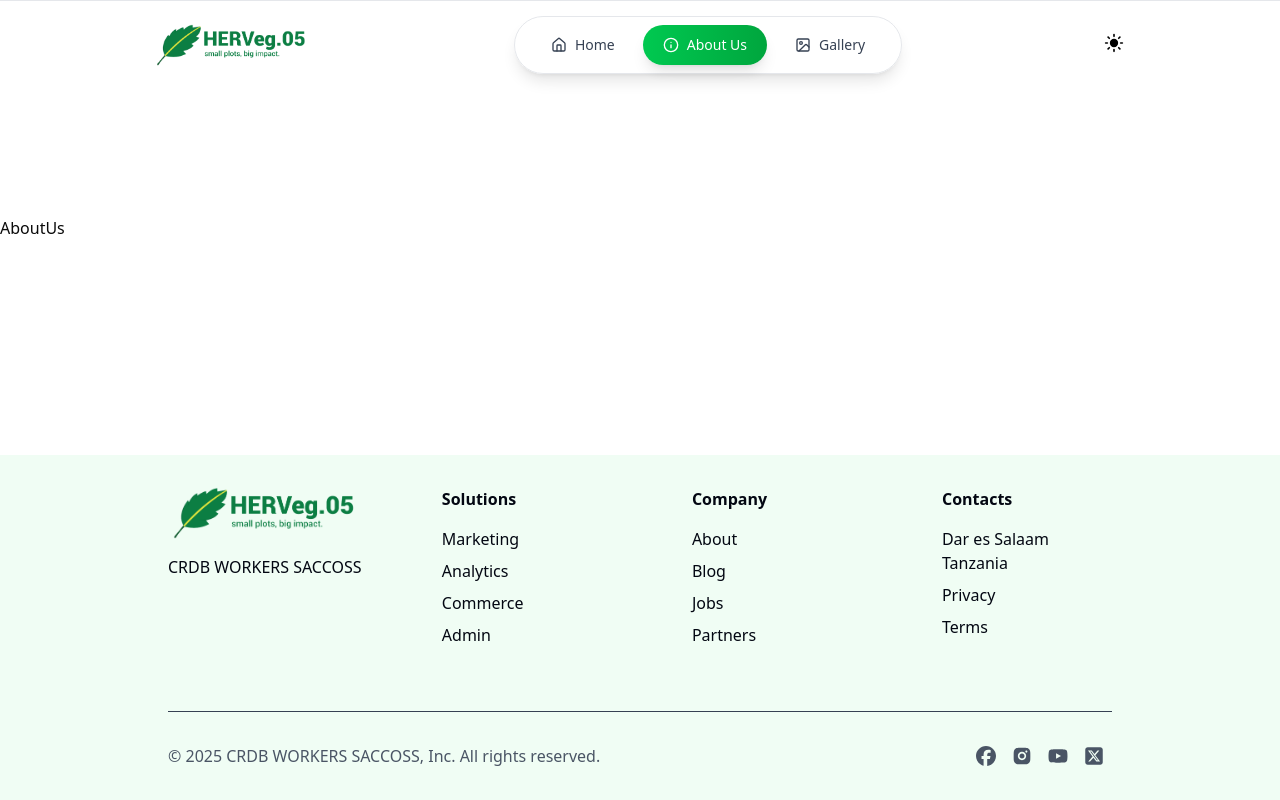
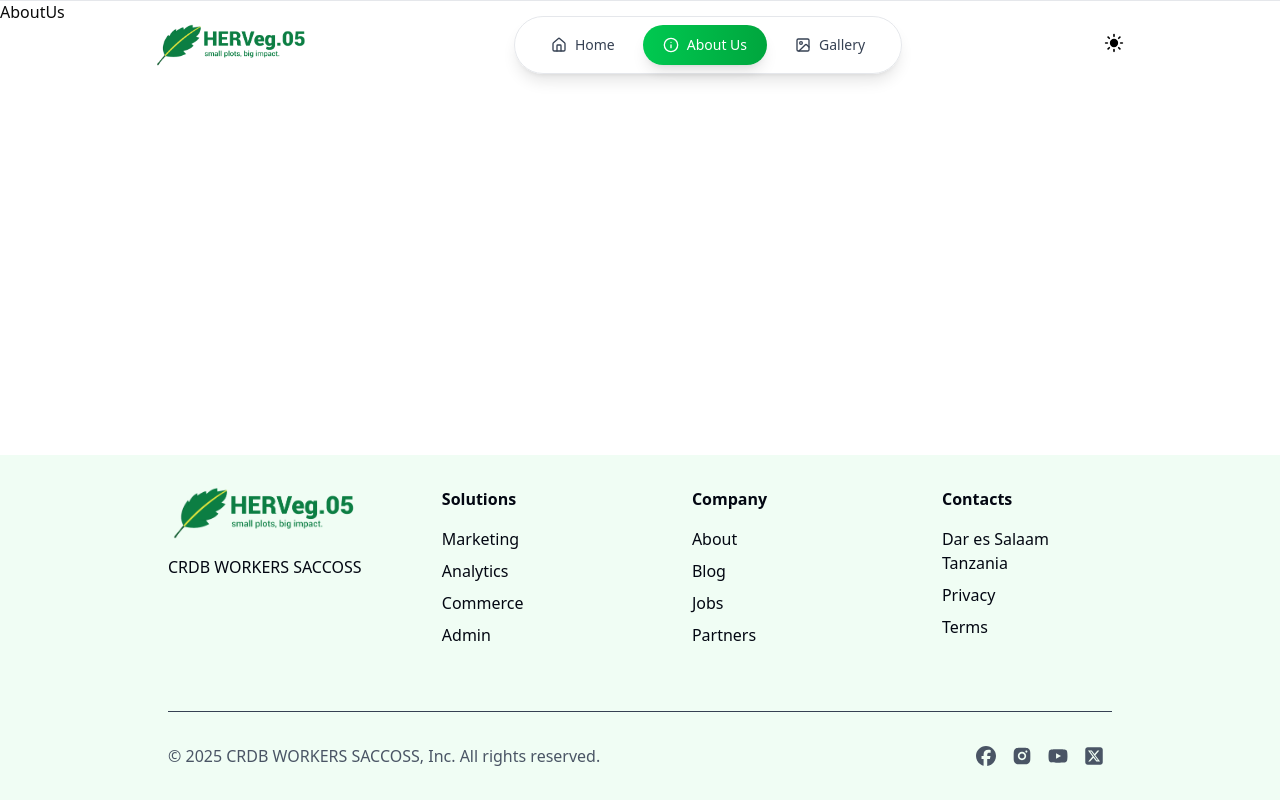
Before and after one commit to Mhando-Z/HervegWeb, a Next.js app: page /aboutus in a window 1280 px wide. Built offline with nearby package versions, Linux system fonts and the light colour scheme; a web font is replaced by a local one.

Commit message:
Phase One

```diff
--- a/src/app/layout.js
+++ b/src/app/layout.js
@@ -16,7 +16,7 @@ export default function RootLayout({ children }) {
           <NavBar />
         </div>
         {/* main section */}
-        <div>{children}</div>
+        <div className="grow">{children}</div>
 
         {/* footer section */}
         <div>
```
